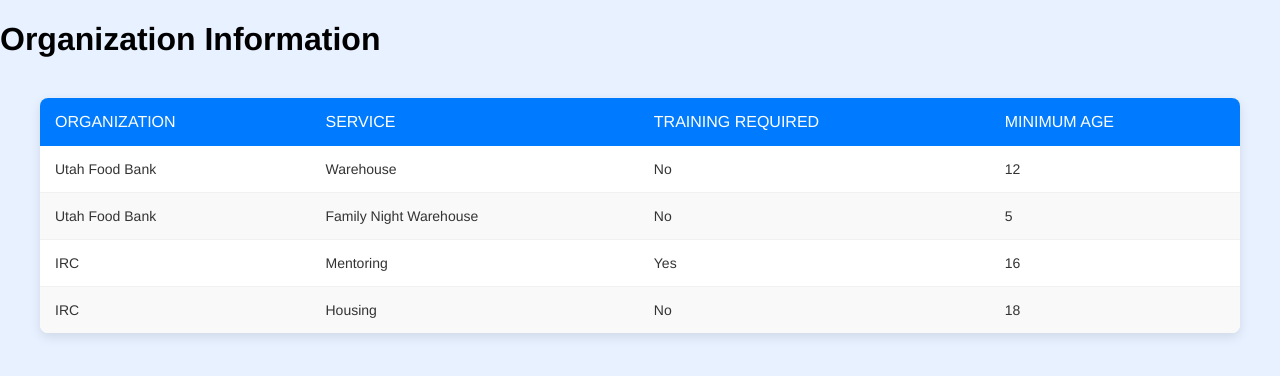
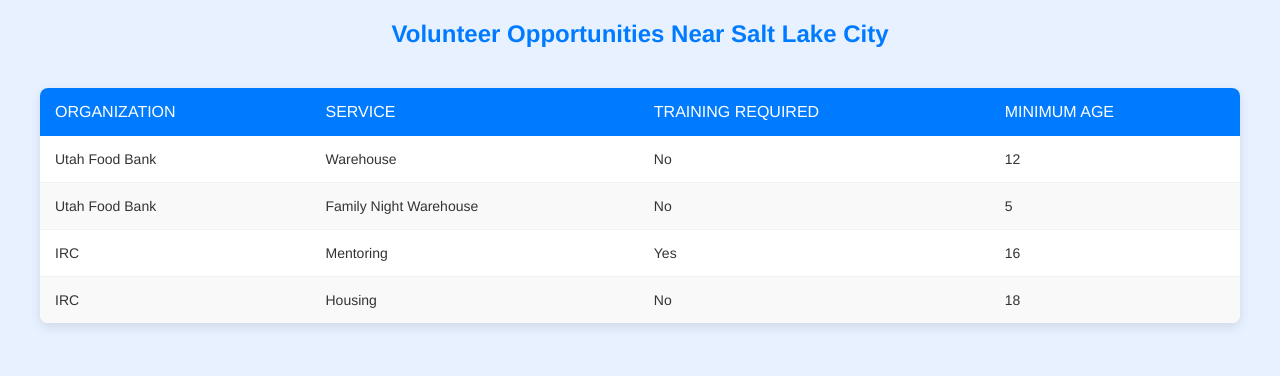
Before and after one commit to eringong/volunteer, a React (Create React App) app: page / in a window 1280 px wide. Shown: the top 376 px of the page. Built offline with nearby package versions, Linux system fonts and the light colour scheme.

Commit message:
update title

```diff
--- a/src/App.js
+++ b/src/App.js
@@ -1,10 +1,11 @@
 import React from 'react';
-import Table from './Table'; // Import the Table component
+import Table from './Table'; // Assuming your Table component is named Table
+import './App.css'; // Include your CSS file if needed
 
 function App() {
   return (
-    <div className="App">
-      <h1>Organization Information</h1>
+    <div>
+      <h1 className="title">Volunteer Opportunities Near Salt Lake City</h1>
       <Table />
     </div>
   );
--- a/src/Table.css
+++ b/src/Table.css
@@ -70,6 +70,17 @@
   font-size: 14px;
 }
 
+/* Title Styling */
+.title {
+  text-align: center; /* Center align the title */
+  margin-top: 20px;   /* Add some space above the title */
+  margin-bottom: 20px; /* Add some space below the title */
+  font-size: 24px;     /* Adjust font size as needed */
+  font-weight: bold;    /* Make the title bold */
+  color: #007BFF;      /* Match the title color with the primary color */
+}
+
+
 /* Responsive Design */
 @media (max-width: 768px) {
   table {
```
